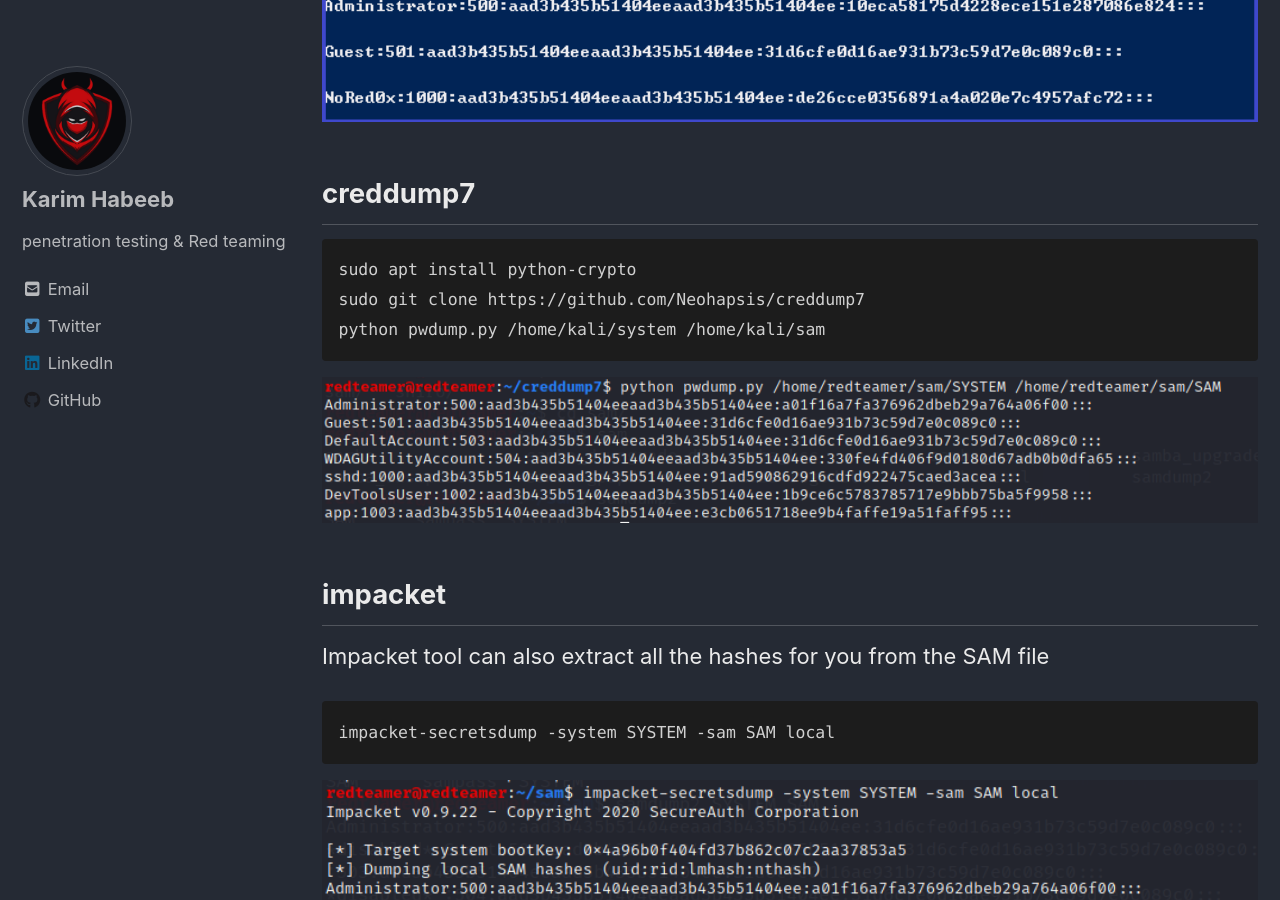
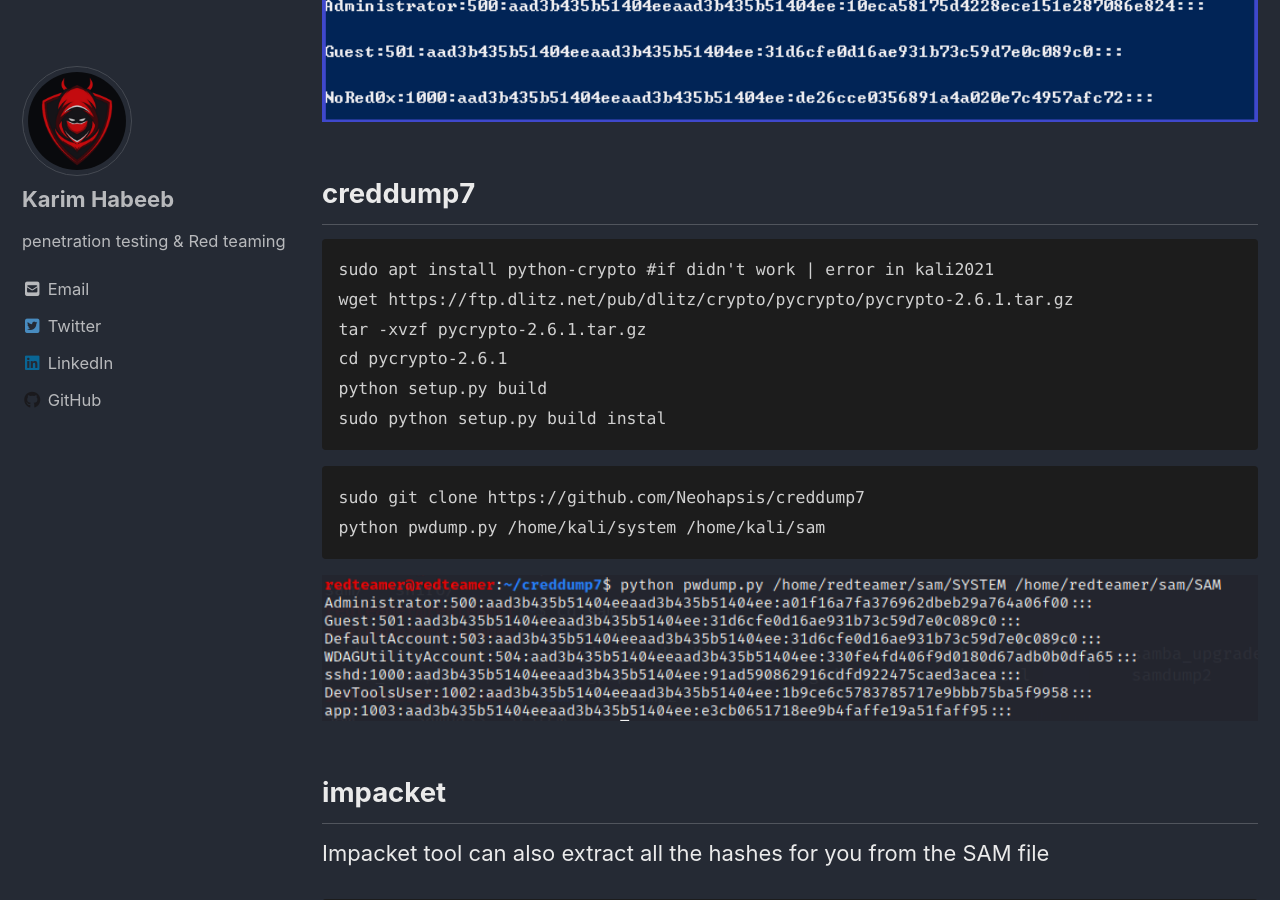
Before and after one commit to NoRed0x/NoRed0x.github.io, a Jekyll site: the page built from _posts/Red-Teaming/2021-06-26-Windows Credentials-SAM-Database-part-1.md, in a window 1280 px wide and 900 px high, scrolled down 6048 px. Built offline with Jekyll 4.4.1, drawn with Linux system fonts in a browser that asks for light colours; cached includes are drawn as plain includes; nearby versions of some CDN libraries.

Commit message:
Update 2021-06-26-Windows Credentials-SAM-Database-part-1.md

````diff
--- a/_posts/Red-Teaming/2021-06-26-Windows Credentials-SAM-Database-part-1.md
+++ b/_posts/Red-Teaming/2021-06-26-Windows Credentials-SAM-Database-part-1.md
@@ -113,7 +113,15 @@ Invoke-PowerDump
 
 ## creddump7
 ```
-sudo apt install python-crypto
+sudo apt install python-crypto #if didn't work | error in kali2021
+wget https://ftp.dlitz.net/pub/dlitz/crypto/pycrypto/pycrypto-2.6.1.tar.gz
+tar -xvzf pycrypto-2.6.1.tar.gz
+cd pycrypto-2.6.1
+python setup.py build
+sudo python setup.py build instal
+```
+
+```
 sudo git clone https://github.com/Neohapsis/creddump7
 python pwdump.py /home/kali/system /home/kali/sam
 ```
````
